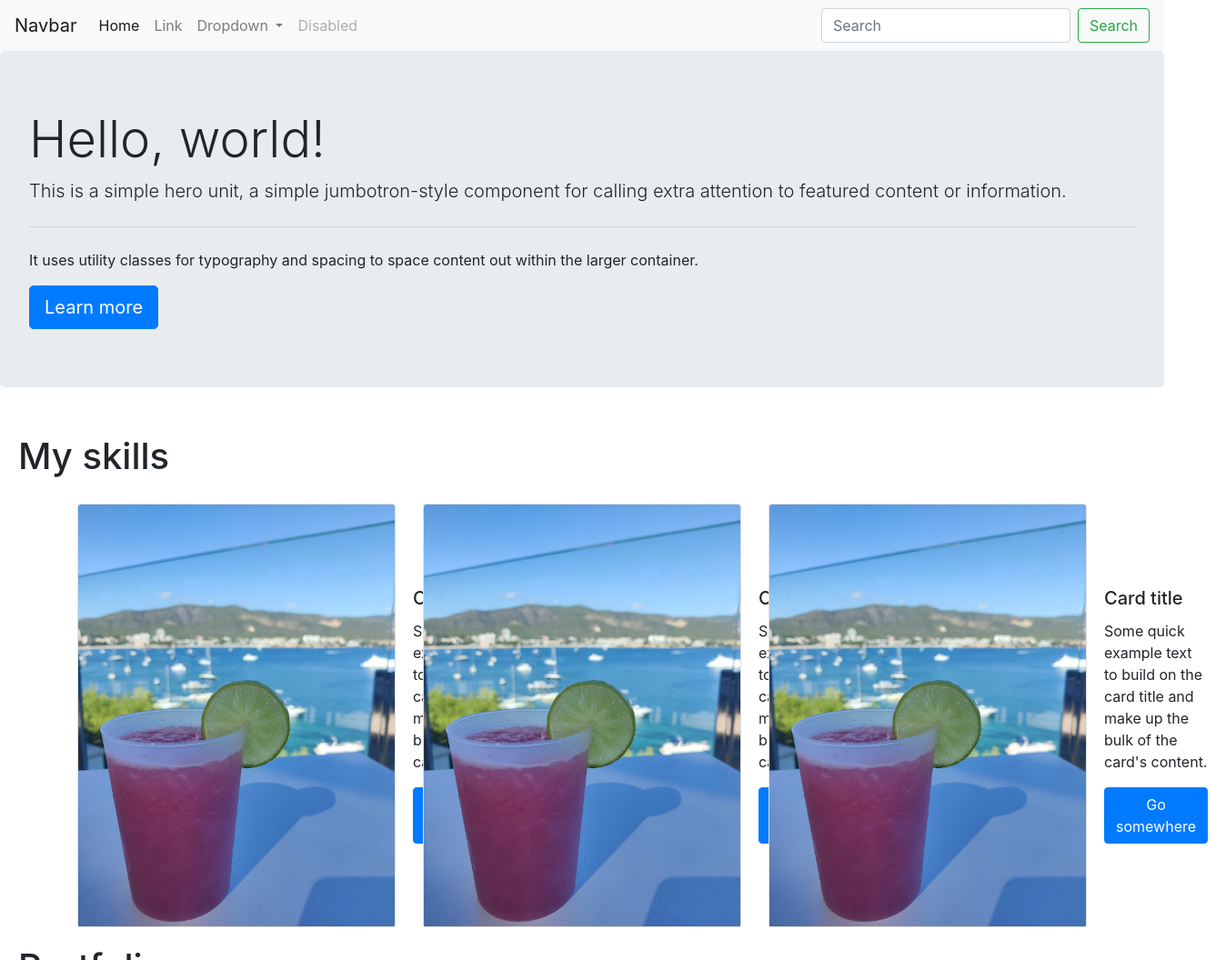
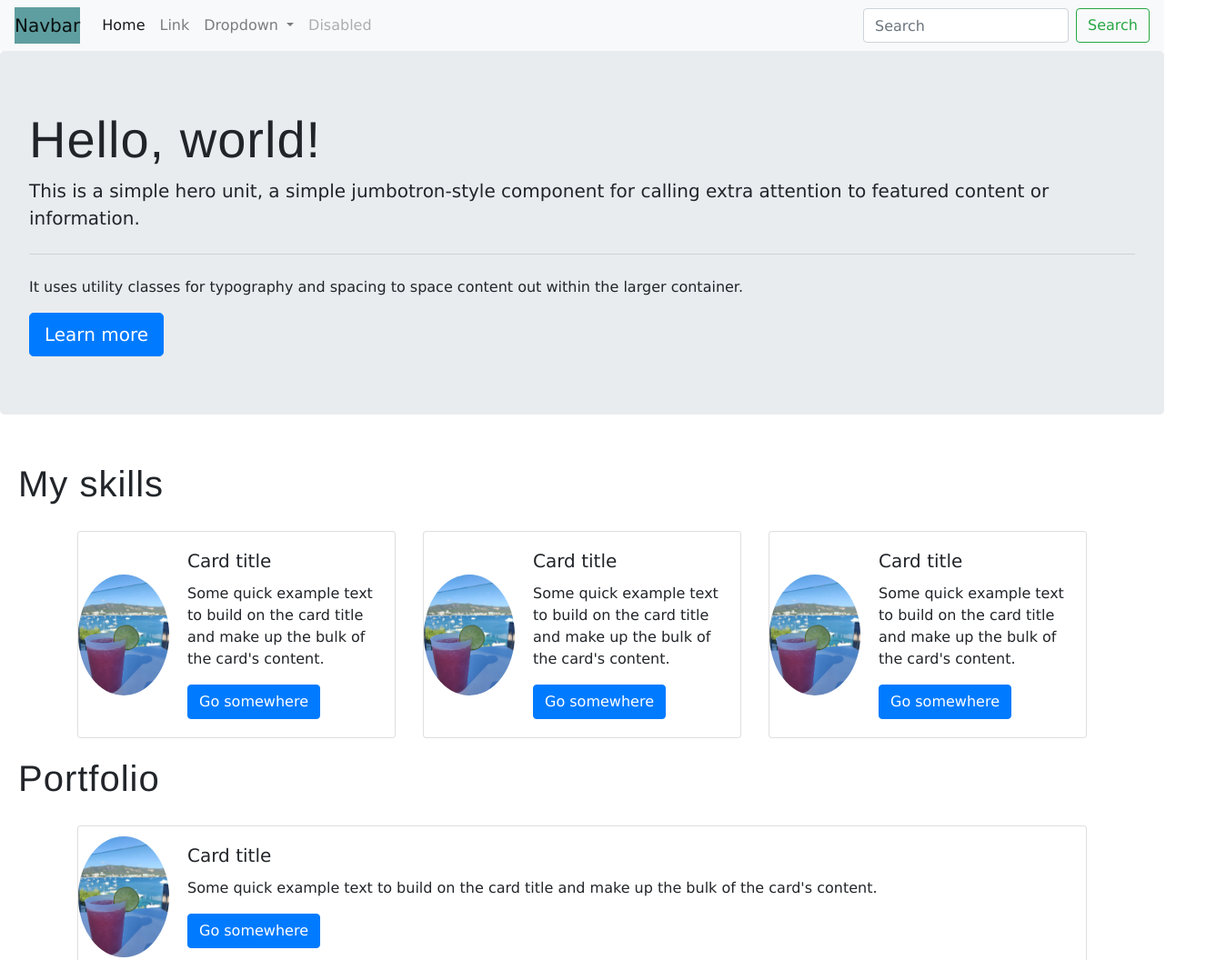
Before and after one commit to D3Turquoise/bootstrap-portfolio, a plain HTML site: page index.html in a window 1280 px wide. Shown: the top 1056 px of the page at 91% size, 1348 px wide, since content can reach past the window. Drawn offline with nearby package versions, Linux system fonts and the light colour scheme.

Commit message:
last changes before publishing on pages

```diff
--- a/css/style.css
+++ b/css/style.css
@@ -1,14 +1,24 @@
-/* body {
+ body {
     font-family:Verdana, Geneva, Tahoma, sans-serif;
   }
-h1 {
-    font-family:Arial, Helvetica, sans-serif
+  h1 {
+    font-family: 'Catamaran', 'Helvetica', 'Arial', 'sans-serif';
+    font-weight: 200;
+    letter-spacing: 1px;
   }
 .card img {
-    width: 200px;
-} */
+    width: 100px;
+    border-radius: 50%;
+}
 
 .card {
     flex-direction: row;
     align-items: center;
 }
+.row .card p {
+  overflow-wrap: break-word;
+}
+
+.navbar-brand {
+  background-color: cadetblue;
+}
```
